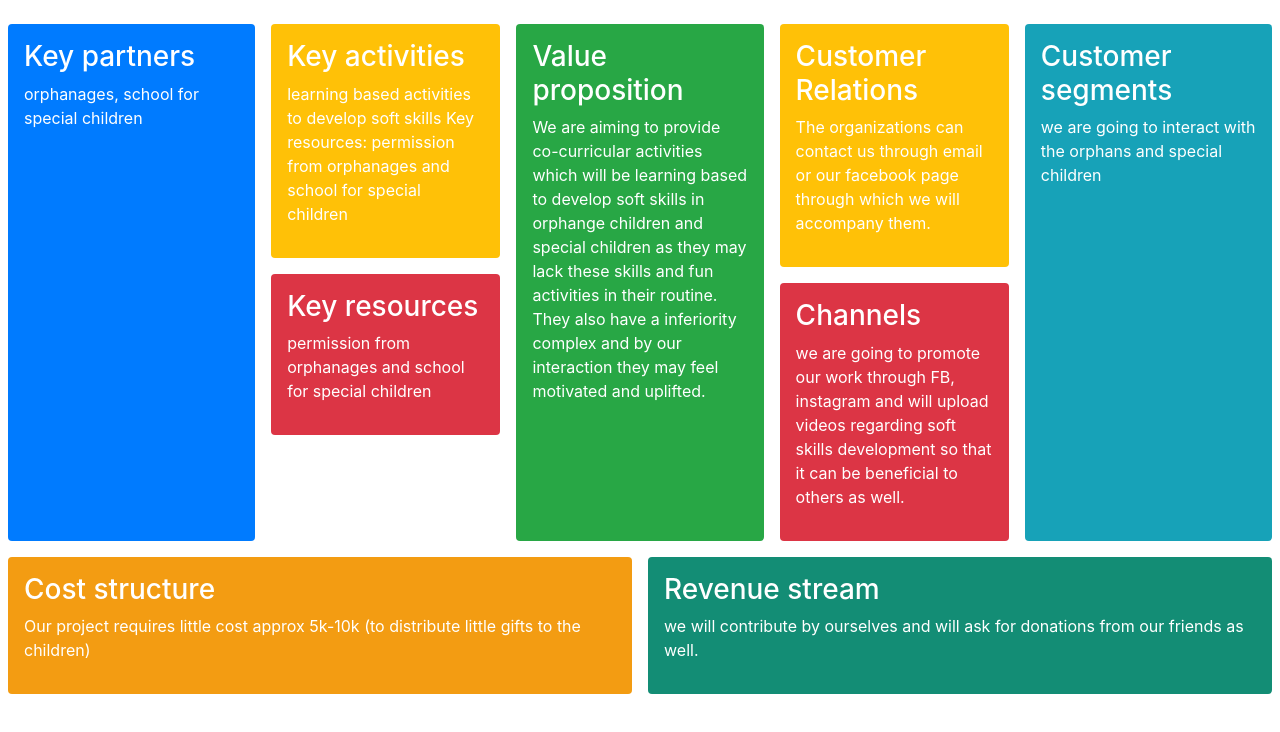
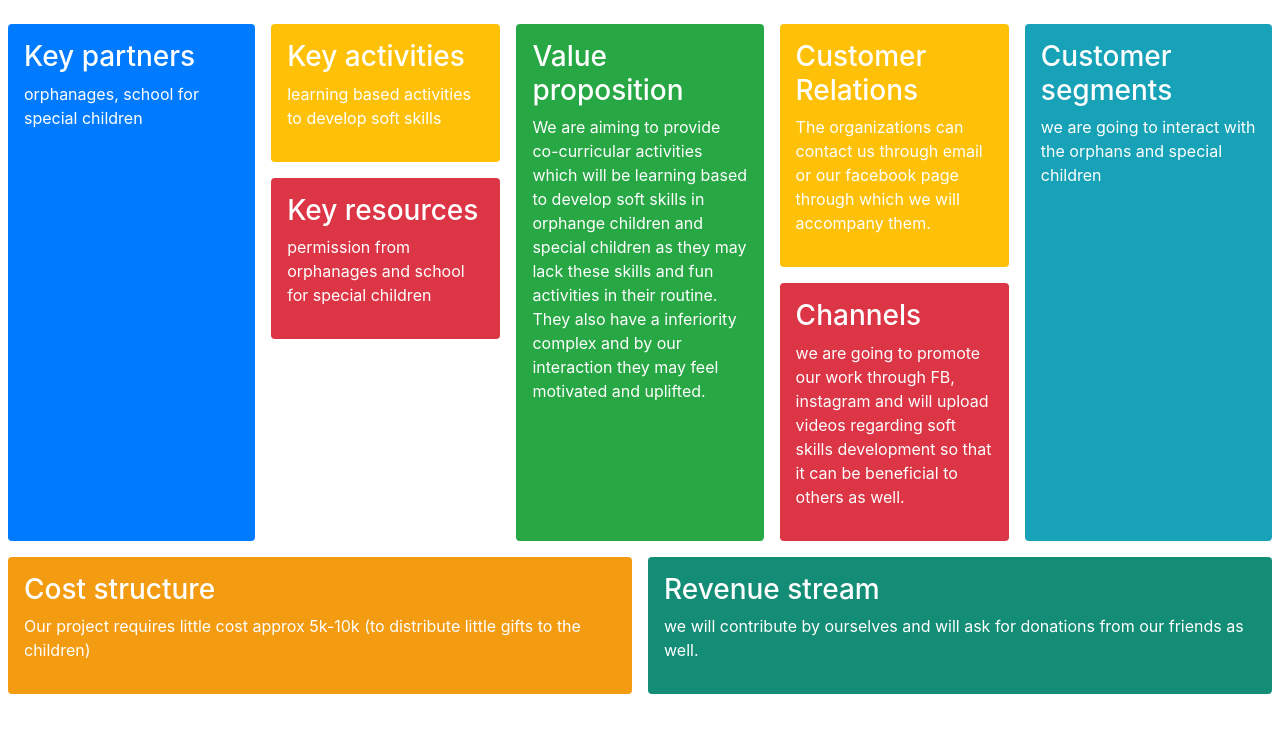
Before and after one commit to Hasnain-js/BMC, a plain HTML site: page index.html in a window 1280 px wide. Drawn offline with nearby package versions, Linux system fonts and the light colour scheme.

Commit message:
Update index.html

```diff
--- a/index.html
+++ b/index.html
@@ -27,7 +27,6 @@
                         <h3>Key activities</h3>
                         <p>
                              learning based activities to develop soft skills
-                            Key resources: permission from orphanages and school for special children
                         </p>
                     </div>
                 </div>
```
